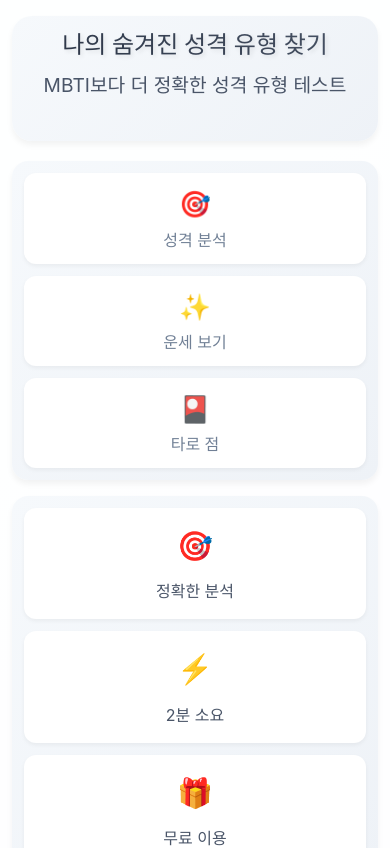
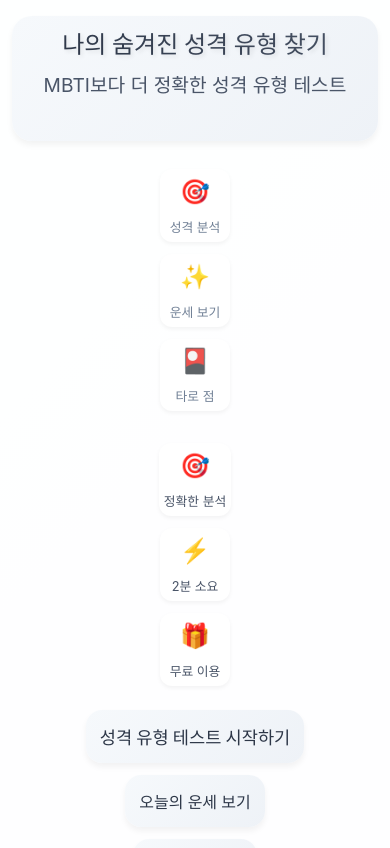
Before and after one commit to qlsl1198/fortune, a React (Vite) app: page / in a window 390 px wide. Shown: the top 848 px of the page. Built offline with nearby package versions, Linux system fonts and the light colour scheme.

Commit message:
style: 모바일에서 stats와 features 가로 배치로 수정

```diff
--- a/src/App.css
+++ b/src/App.css
@@ -57,18 +57,22 @@
 .stats {
   display: flex;
   justify-content: space-around;
-  margin: 24px 0;
-  padding: 20px;
-  background: linear-gradient(135deg, #f6f9fc 0%, #eef2f7 100%);
-  border-radius: 16px;
-  box-shadow: 0 4px 6px rgba(0, 0, 0, 0.05);
+  align-items: center;
+  margin: 2rem 0;
+  padding: 1rem;
+  background: rgba(255, 255, 255, 0.1);
+  border-radius: 15px;
+  flex-wrap: nowrap;
+  overflow-x: auto;
+  -webkit-overflow-scrolling: touch;
 }
 
 .stat-item {
   display: flex;
   flex-direction: column;
   align-items: center;
-  padding: 12px;
+  min-width: 80px;
+  padding: 0.5rem;
   background: white;
   border-radius: 12px;
   box-shadow: 0 2px 4px rgba(0, 0, 0, 0.05);
@@ -80,33 +84,38 @@
 }
 
 .stat-number {
-  font-size: 1.6rem;
+  font-size: 2rem;
   font-weight: bold;
   color: #2d3748;
-  margin-bottom: 4px;
+  margin-bottom: 0.5rem;
 }
 
 .stat-label {
-  font-size: 1rem;
+  font-size: 0.9rem;
   color: #718096;
+  text-align: center;
+  white-space: nowrap;
 }
 
 .features {
   display: flex;
   justify-content: space-around;
-  margin: 24px 0;
-  padding: 20px;
-  background: linear-gradient(135deg, #f6f9fc 0%, #eef2f7 100%);
-  border-radius: 16px;
-  box-shadow: 0 4px 6px rgba(0, 0, 0, 0.05);
+  align-items: center;
+  margin: 2rem 0;
+  padding: 1rem;
+  background: rgba(255, 255, 255, 0.1);
+  border-radius: 15px;
+  flex-wrap: nowrap;
+  overflow-x: auto;
+  -webkit-overflow-scrolling: touch;
 }
 
 .feature-item {
   display: flex;
   flex-direction: column;
   align-items: center;
-  gap: 12px;
-  padding: 16px;
+  min-width: 80px;
+  padding: 0.5rem;
   background: white;
   border-radius: 12px;
   box-shadow: 0 2px 4px rgba(0, 0, 0, 0.05);
@@ -118,14 +127,16 @@
 }
 
 .feature-icon {
-  font-size: 1.8rem;
+  font-size: 2rem;
   color: #4299e1;
+  margin-bottom: 0.5rem;
 }
 
 .feature-text {
-  font-size: 1rem;
+  font-size: 0.9rem;
   color: #4a5568;
   text-align: center;
+  white-space: nowrap;
 }
 
 .menu-buttons {
@@ -1300,3 +1311,45 @@
     padding: 8px;
   }
 }
+
+/* 모바일 최적화 */
+@media (max-width: 768px) {
+  .stats, .features {
+    padding: 0.5rem;
+    margin: 1rem 0;
+    justify-content: space-between;
+  }
+
+  .stat-item, .feature-item {
+    min-width: 70px;
+    padding: 0.3rem;
+  }
+
+  .stat-number, .feature-icon {
+    font-size: 1.5rem;
+  }
+
+  .stat-label, .feature-text {
+    font-size: 0.8rem;
+  }
+}
+
+/* 작은 모바일 화면 최적화 */
+@media (max-width: 360px) {
+  .stats, .features {
+    padding: 0.3rem;
+  }
+
+  .stat-item, .feature-item {
+    min-width: 60px;
+    padding: 0.2rem;
+  }
+
+  .stat-number, .feature-icon {
+    font-size: 1.3rem;
+  }
+
+  .stat-label, .feature-text {
+    font-size: 0.7rem;
+  }
+}
```
